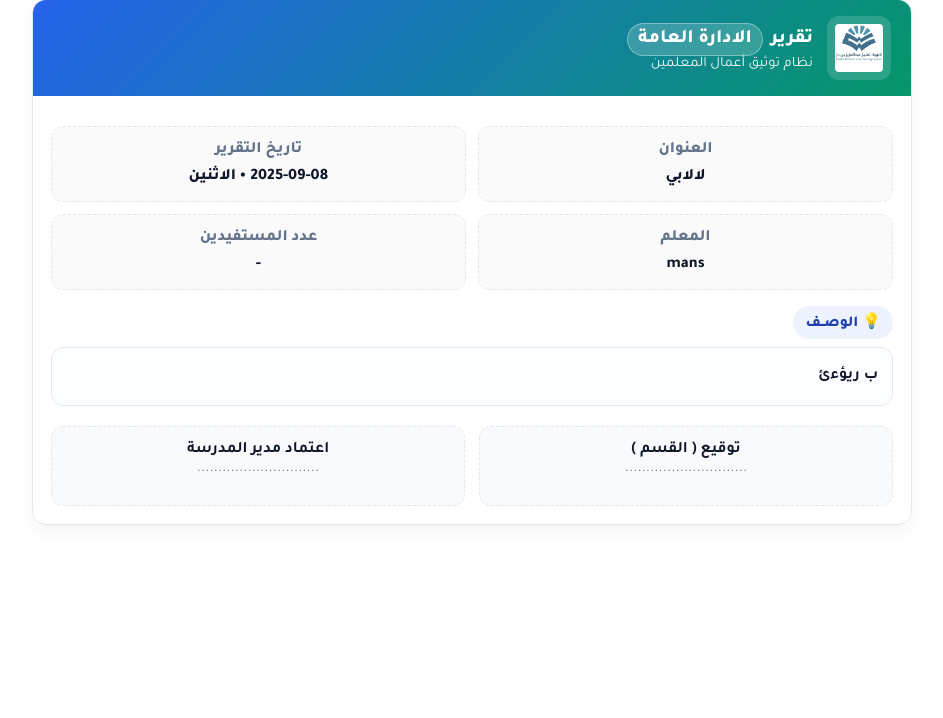
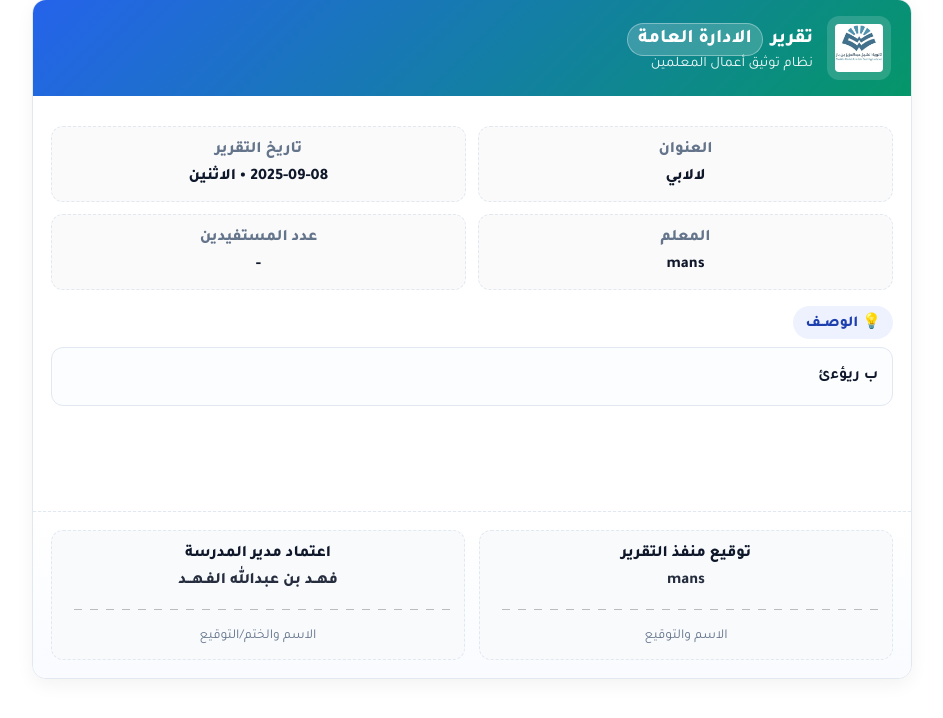
Before and after one commit to xmansx1/school, a Django app: page /reports/2/print/ in a window 1280 px wide. Shown: the part 65-783 px from the top of the page, without its empty margins (168-1111 px from the left). Run offline with Django 5.2, Linux system fonts and the light colour scheme; a user stored in the database is signed in; data comes from the database, SQL or seed files in the repository; data that the repository does not hold is empty.

Commit message:
الرفع41ريندر

```diff
--- a/reports/templates/reports/report_print.html
+++ b/reports/templates/reports/report_print.html
@@ -32,12 +32,15 @@
     }
     .btn{padding:8px 14px;border-radius:10px;border:1px solid #cbd5e1;background:#fff;cursor:pointer;font-weight:700;text-decoration:none;color:#1e293b}
     .btn-primary{background:var(--brand);color:#fff;border-color:var(--brand)}
+    .muted{color:var(--muted)}
 
     /* صفحة التقرير */
     .container{max-width:900px;margin:auto;padding:10px}
     .sheet{
       border:1px solid var(--line);border-radius:14px;overflow:hidden;background:var(--card);
-      box-shadow:0 6px 18px rgba(0,0,0,.05)
+      box-shadow:0 6px 18px rgba(0,0,0,.05);
+      display:flex;flex-direction:column; /* يسمح بدفع التواقيع لأسفل عند قِصر المحتوى */
+      min-height:calc(100vh - 120px);
     }
 
     .hero{
@@ -55,7 +58,7 @@
       color:#fff;font-weight:800;line-height:1.2
     }
 
-    .content{padding:18px}
+    .content{padding:18px;flex:1}
 
     .grid{display:grid;grid-template-columns:1fr 1fr;gap:12px;margin-top:12px}
     .card-row{
@@ -88,26 +91,35 @@
       break-inside:avoid; page-break-inside:avoid;
     }
 
-    .sign{display:flex;gap:14px;margin-top:20px;flex-wrap:wrap}
+    /* التواقيع */
+    .sign{
+      display:flex;gap:14px;margin-top:20px;flex-wrap:wrap;
+      break-inside:avoid; page-break-inside:avoid;
+      margin-top:auto; /* دفع التواقيع لأسفل الصفحة إن كان المحتوى قصيرًا */
+      padding:18px;
+      border-top:1px dashed var(--line);
+      background:linear-gradient(180deg,#fff, #f9fbff);
+    }
     .sign .box{
-      flex:1;border:1px dashed var(--line);border-radius:12px;padding:14px;min-height:80px;background:var(--bg);text-align:center;
-      break-inside:avoid; page-break-inside:avoid;
+      flex:1;border:1px dashed var(--line);border-radius:12px;padding:14px;min-height:100px;background:var(--bg);text-align:center;
+      display:flex;flex-direction:column;justify-content:space-between;gap:8px;
     }
-    .muted{color:var(--muted)}
+    .sign .title{font-weight:900}
+    .sign .name{font-weight:800;opacity:.9}
+    .sigline{height:1px;background:repeating-linear-gradient(90deg, transparent, transparent 8px, rgba(0,0,0,.25) 8px, rgba(0,0,0,.25) 16px); margin:10px 0}
+    .hint{font-size:.85rem;color:var(--muted)}
 
     /* إعدادات الطباعة */
     @page{
       size: A4;
-      margin: 12mm; /* اترك هامشًا كافيًا حتى لا يلامس المحتوى حواف الصفحة */
+      margin: 12mm;
     }
     @media print{
       .toolbar{display:none!important}
       .container{padding:0}
-      .sheet{box-shadow:none;border:none;margin:0;border-radius:0}
-
-      /* متصفحات/أطر تضيف روابط بعد النص — أزلها */
+      .sheet{box-shadow:none;border:none;margin:0;border-radius:0;min-height:auto}
+      .sign{background:#fff}
       a[href]::after{content:"" !important}
-      /* لا تقسّم العناصر المهمة بين صفحتين */
       .hero,.section-title,.idea-box,.photos,.sign,.card-row{page-break-inside:avoid; break-inside:avoid}
     }
 
@@ -180,20 +192,25 @@
           {% if r.image4 %}<img src="{{ r.image4.url }}" alt="صورة 4">{% endif %}
         </div>
       {% endif %}
+    </div>
 
-      <!-- التواقيع -->
-      <div class="sign">
-        <div class="box">
-          <b>توقيع ( {{ signer_label|default:"المسؤول" }} )</b>
-          <div class="muted">.............................</div>
-        </div>
-        <div class="box">
-          <b>اعتماد مدير المدرسة</b>
-          <div class="muted">.............................</div>
-        </div>
+    <!-- التواقيع (تظهر مثبتة أسفل الصفحة عند قِصر المحتوى) -->
+    <div class="sign">
+      <div class="box">
+        <div class="title">توقيع منفذ التقرير</div>
+        <div class="name">{{ r.teacher_display_name }}</div>
+        <div class="sigline" aria-hidden="true"></div>
+        <div class="hint">الاسم والتوقيع</div>
       </div>
-      <!-- /التواقيع -->
+      <div class="box">
+        <div class="title">اعتماد مدير المدرسة</div>
+        <div class="name">فهــد بن عبدالله الفـهـــد </div>
+        <div class="sigline" aria-hidden="true"></div>
+        <div class="hint">الاسم والختم/التوقيع</div>
+      </div>
     </div>
+    <!-- /التواقيع -->
+
   </div>
 </div>
 
```
